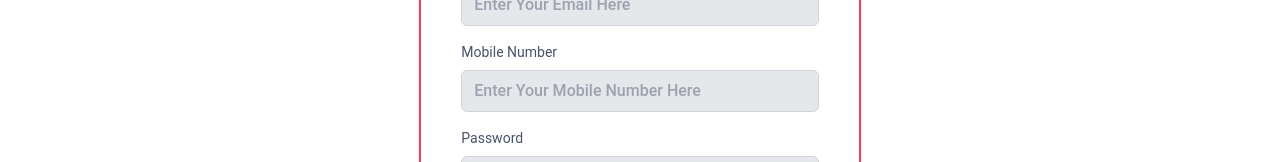
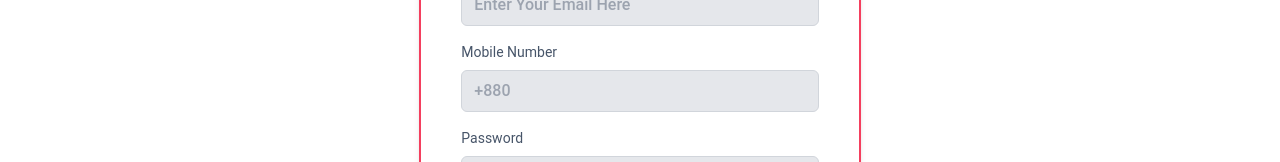
Before and after one commit to ikramuzzaman455173/house-hunter-platform-client, a React (Vite) app: page /signUp in a window 1280 px wide. Shown: the part 460-622 px from the top of the page. Built offline with nearby package versions, Linux system fonts and the light colour scheme; no server answers; a web font is replaced by a local one.

Commit message:
login and registration functionality part full completes

```diff
--- a/src/CommonApi/AuthUserApi.js
+++ b/src/CommonApi/AuthUserApi.js
@@ -7,7 +7,6 @@ export const savedUser =(user,image) => {
     role: 'user',
     image,
     phoneNumber:user.mobile||user.phoneNumber
-
   }
   // console.log(currentUser,'currentuser');
   fetch(`http://localhost:5000/users`, {
--- a/src/Components/Login/Login.jsx
+++ b/src/Components/Login/Login.jsx
@@ -9,7 +9,7 @@ import UseAuth from "../../Providers/UseAuth";
 import { savedUser } from "../../CommonApi/AuthUserApi";
 const Login = () => {
   const { loading, setLoading, signIn, user } = UseAuth()
-  console.log({user});
+  console.log({ user });
 
   const navigate = useNavigate()
   const location = useLocation()
@@ -25,7 +25,7 @@ const Login = () => {
       .then(result => {
         // console.log(result.user);
         // save user to db
-        savedUser(result.user, result.user.photoURL)
+        savedUser(result.user, result.user.photoURL,mobile)
         toast('LogIn Account Successfully !!!', { autoClose: 2000 })
         setTimeout(() => {
           navigate(from, { replace: true })
@@ -73,6 +73,7 @@ const Login = () => {
                 data-temp-mail-org='0'
               />
             </div>
+
             <div className='relative'>
               <div className='flex justify-between'>
                 <label htmlFor='password' className='text-sm mb-2'>
@@ -115,7 +116,7 @@ const Login = () => {
           Don't have an account yet?{' '}
           <Link
             to='/signup'
-            className='hover:underline hover:text-info dark:hover:text-rose-500 dark:text-[#ddd] text-slate-600'
+            className='hover:underline hover:text-rose-500 dark:hover:text-rose-500 dark:text-[#ddd] text-slate-600'
           >
             Sign up
           </Link>
--- a/src/Components/Register/Register.jsx
+++ b/src/Components/Register/Register.jsx
@@ -124,10 +124,10 @@ const SignUp = () => {
               <input
                 type='text' required
                 {...register('mobile', {
-                  required: 'Mobile Number is required.',
+                  required: 'Only BD Mobile Number is required.',
                   validate: validateMobileNumber,
                 })}
-                placeholder='Enter Your Mobile Number Here'
+                placeholder='+880'
                 className='w-full px-3 py-2 border rounded-md border-gray-300 font-[500] focus:outline-info dark:focus:outline-rose-500 bg-gray-200 text-slate-600'
               />
               {errors.mobile && (
@@ -218,7 +218,7 @@ const SignUp = () => {
           Already have an account?{' '}
           <Link
             to='/login'
-            className='hover:underline  hover:text-info dark:hover:text-rose-500 dark:text-[#ddd] text-slate-600'
+            className='hover:underline  hover:text-rose-500 dark:hover:text-rose-500 dark:text-[#ddd] text-slate-600'
           >
             Login
           </Link>
```
